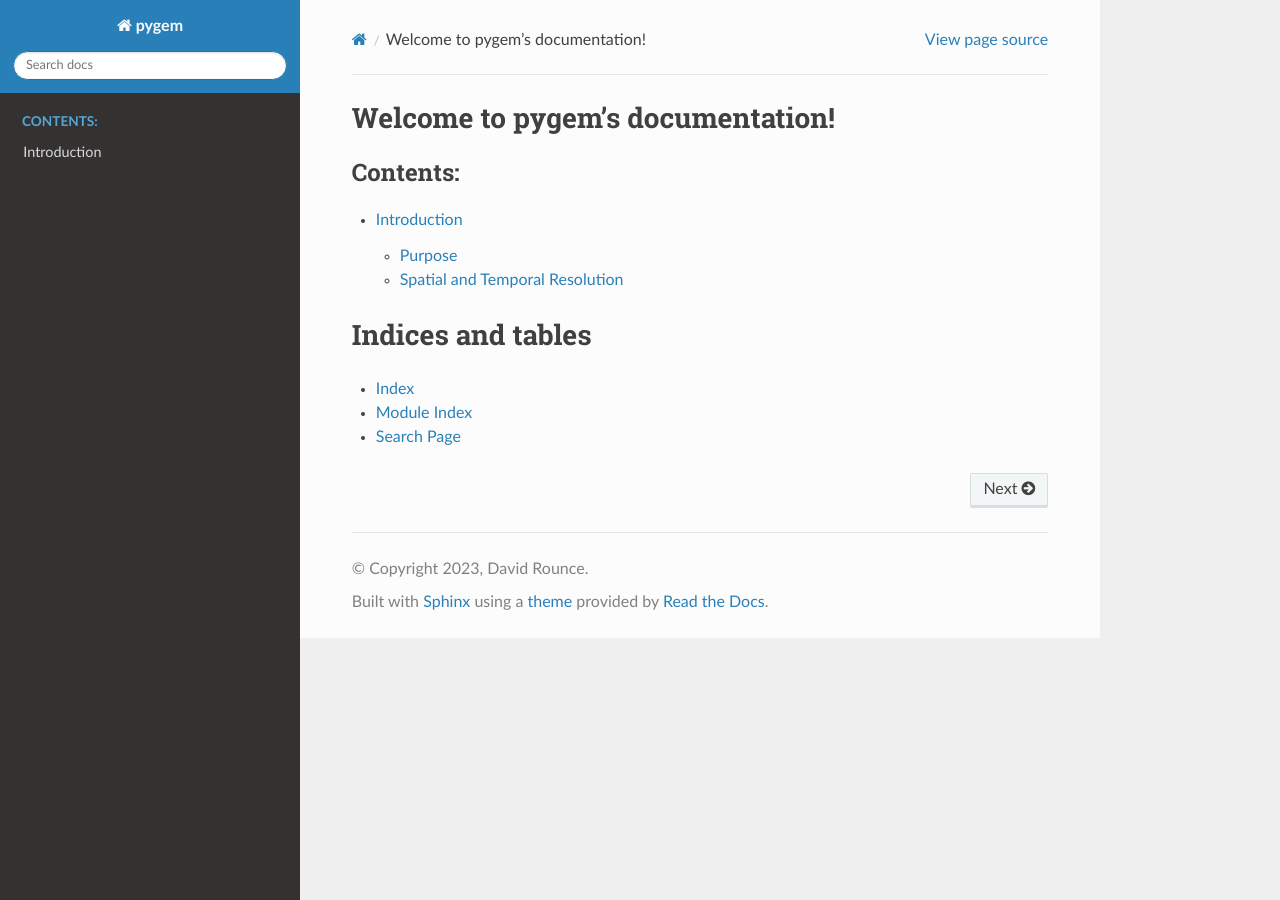
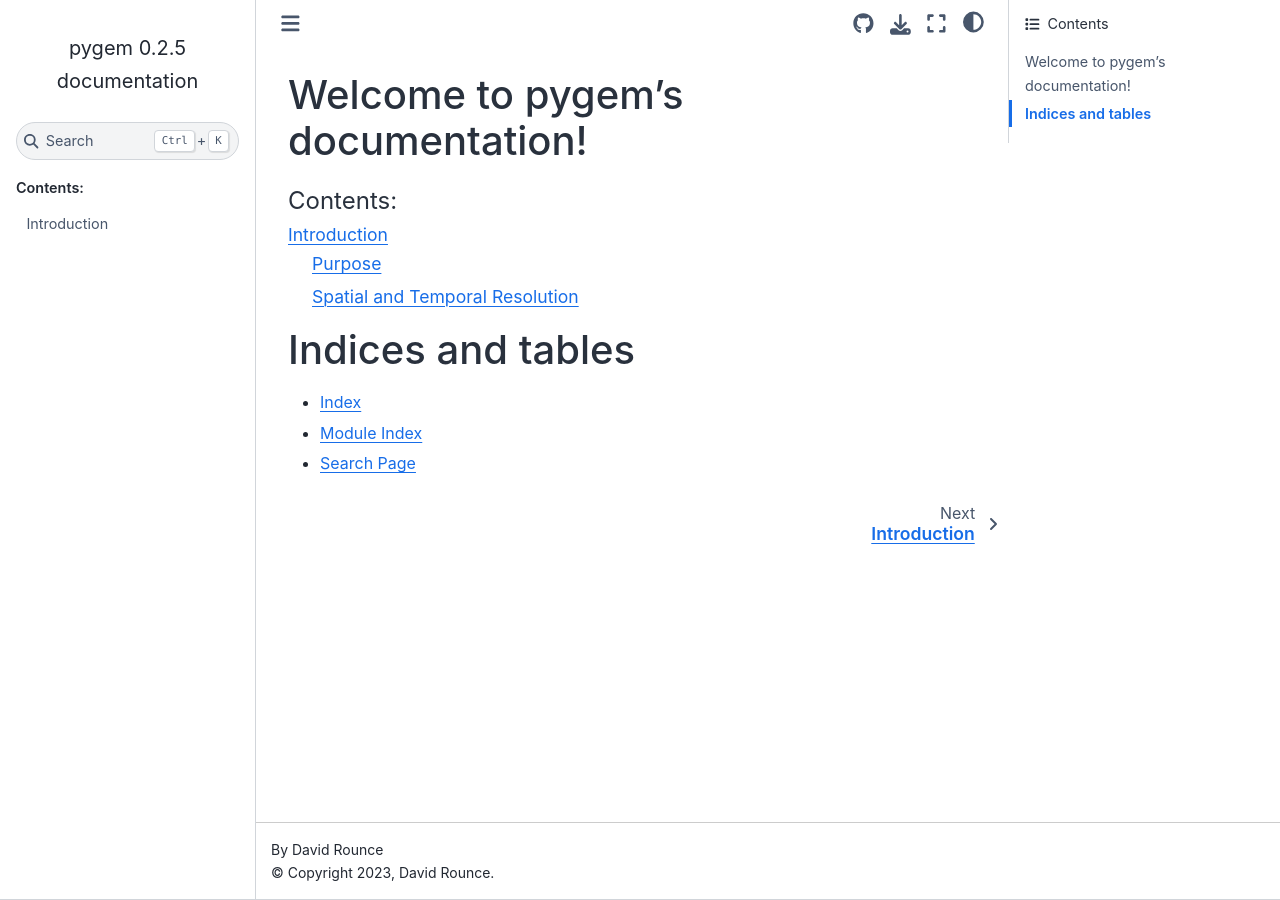
Before and after one commit to drounce/PyGEM, a Sphinx documentation site: the page built from docs/index.rst, in a window 1280 px wide. Built offline with Sphinx 7.4.7 and the Sphinx Book theme 1.1.4, drawn with Linux system fonts in a browser that asks for light colours.

Commit message:
switch to sphinx_book_theme

```diff
--- a/docs/conf.py
+++ b/docs/conf.py
@@ -28,5 +28,15 @@ exclude_patterns = ['_build', 'Thumbs.db', '.DS_Store']
 # -- Options for HTML output -------------------------------------------------
 # https://www.sphinx-doc.org/en/master/usage/configuration.html#options-for-html-output
 
-html_theme = 'sphinx_rtd_theme'
+html_theme = 'sphinx_book_theme'
 html_static_path = ['_static']
+
+html_theme_options = {
+    "repository_url": "https://github.com/drounce/PyGEM",
+    "use_repository_button": True,
+#    "use_issues_button": True,
+#    "use_edit_page_button": True,
+#    "path_to_docs": "docs",
+#    # "home_page_in_toc": True,
+#    "toc_title": 'On this page',
+    }
```
